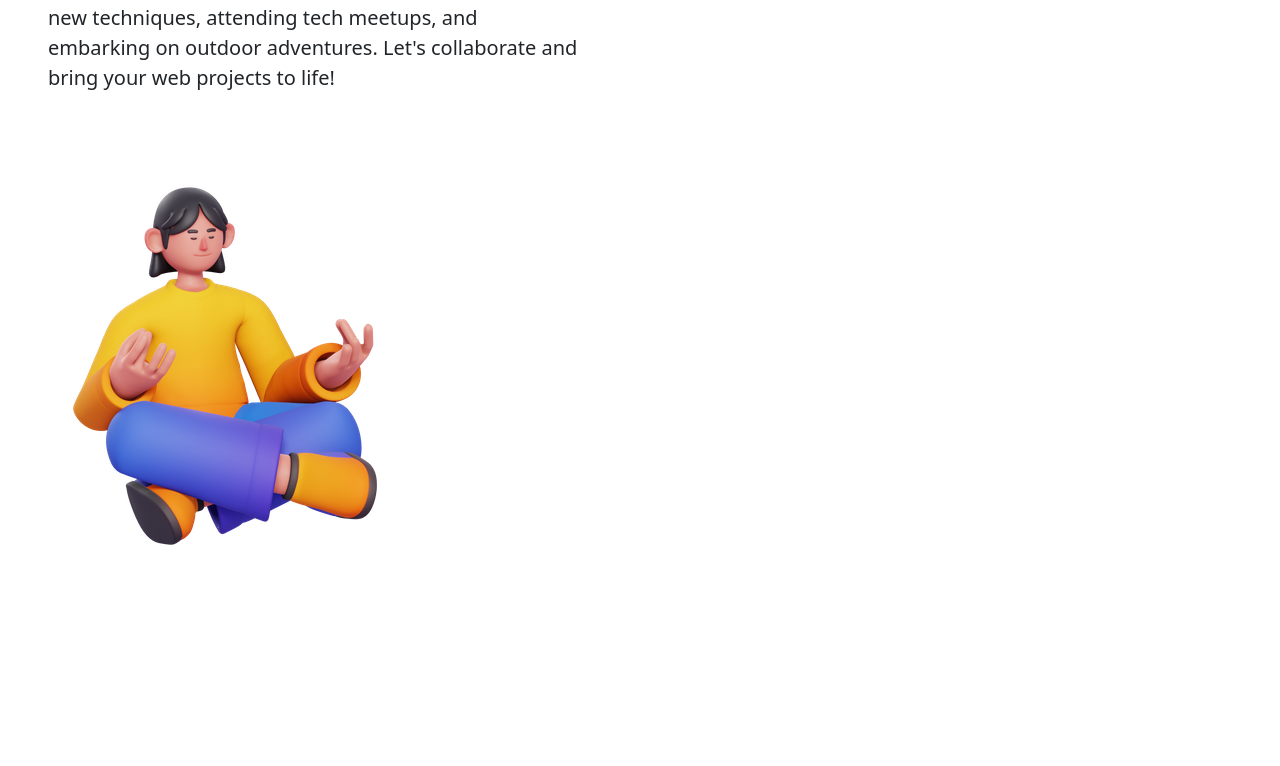
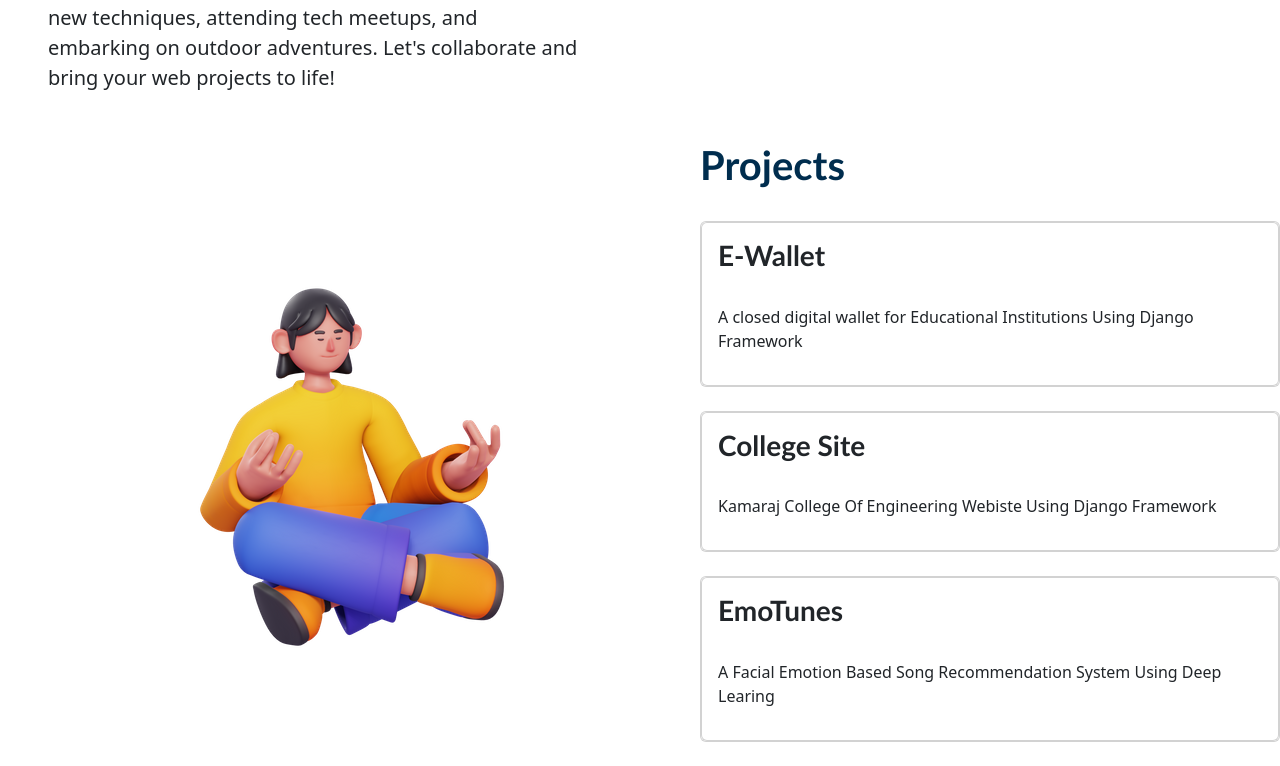
Before and after one commit to Cipher-Codes/Portfolio-Own, a plain HTML site: page sample.html in a window 1280 px wide. Shown: the part 1427-2193 px from the top of the page. Before the commit the page ends 2018 px from the top, so only its background shows below. Drawn offline with nearby package versions, Linux system fonts and the light colour scheme.

Commit message:
Update sample.html

```diff
--- a/sample.html
+++ b/sample.html
@@ -1,5 +1,5 @@
 <!DOCTYPE html>
-<html lang="en">
+<html lang="en" >
 <head>
     <meta charset="UTF-8">
     <meta name="viewport" content="width=device-width, initial-scale=1.0">
@@ -18,7 +18,7 @@
         <a class="nav-link" href="#about">About</a>
       </li>
       <li class="nav-item">
-        <a class="nav-link" href="#">Projects</a>
+        <a class="nav-link" href="#projects">Projects</a>
       </li>
       <li class="nav-item">
         <a class="nav-link" href="#">Contact</a>
@@ -79,10 +79,40 @@
         </div>
       </div>
     </div>
-    <div class="projects">
-      <div class="row">
+    <div class="projects" id="projects">
+      <div class="row ">
+        <div class="col-sm m-5" style="position: relative;" >
+          <img src="https://raw.githubusercontent.com/Cipher-Codes/Portfolio-Own/main/images/medi2.webp" style="margin: auto;position: absolute;left: 15%;top: 10%;" alt="">
+        </div>
         <div class="col-sm">
-          <img src="images/medi2.webp" alt="">
+            <div class="row">
+                <h1  style="font-family: 'Candara';color: #002d4e;"><b>Projects</b></h1>
+            </div><br>
+            <div class="card">
+                <div class="card">
+                    <div class="card-body">
+                        <h3 style="font-family: 'Candara';"><b>E-Wallet</b></h3><br>
+                        <p>A closed digital wallet for Educational Institutions Using Django Framework </p>
+                    </div>
+                  </div>
+            </div><br>
+            <div class="card">
+                <div class="card">
+                    <div class="card-body">
+                        <h3 style="font-family: 'Candara';"><b>College Site</b></h3><br>
+                        <p>Kamaraj College Of Engineering Webiste Using Django Framework</p>
+                    </div>
+                  </div>
+            </div><br>
+            <div class="card">
+                <div class="card">
+                    <div class="card-body">
+                        <h3 style="font-family: 'Candara';"><b>EmoTunes</b></h3><br>
+                        <p>A Facial Emotion Based Song Recommendation System Using Deep Learing</p>
+                    </div>
+                  </div>
+            </div><br>
+
         </div>
       </div>
     </div>
```
